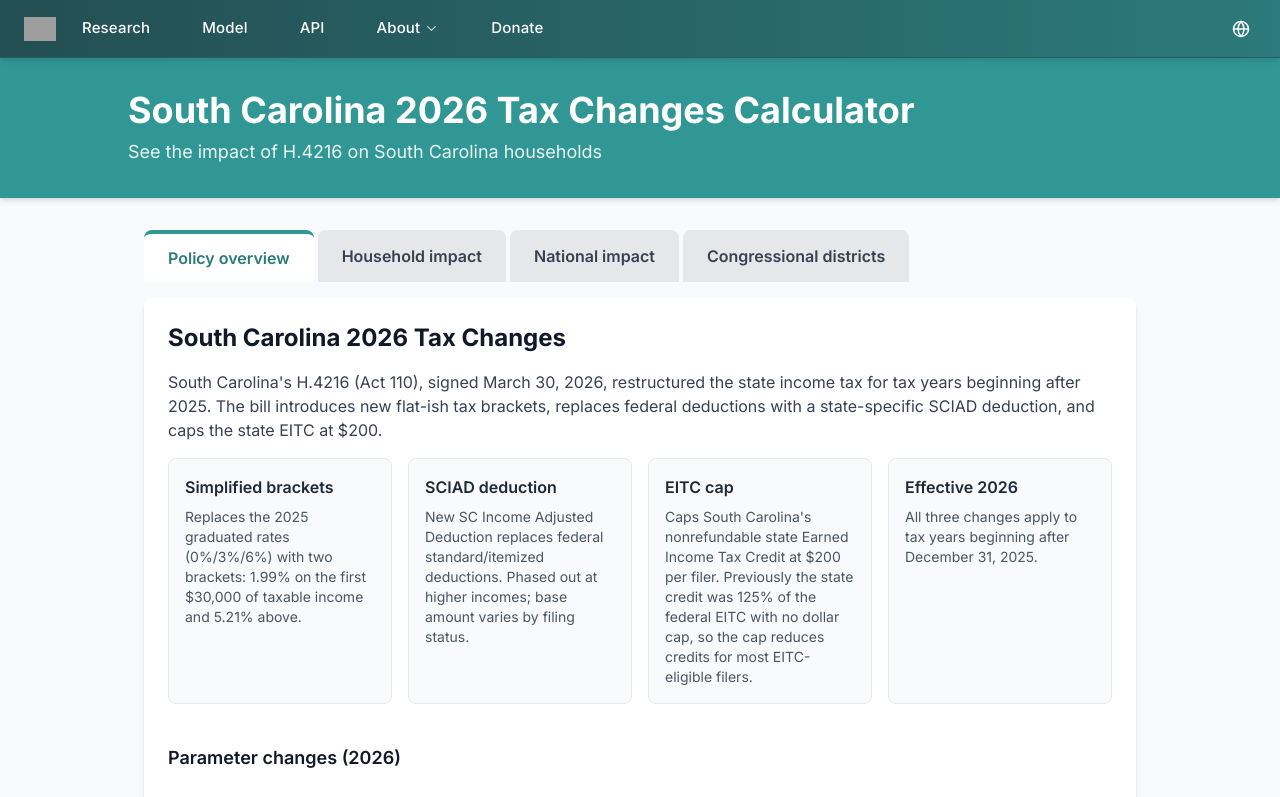
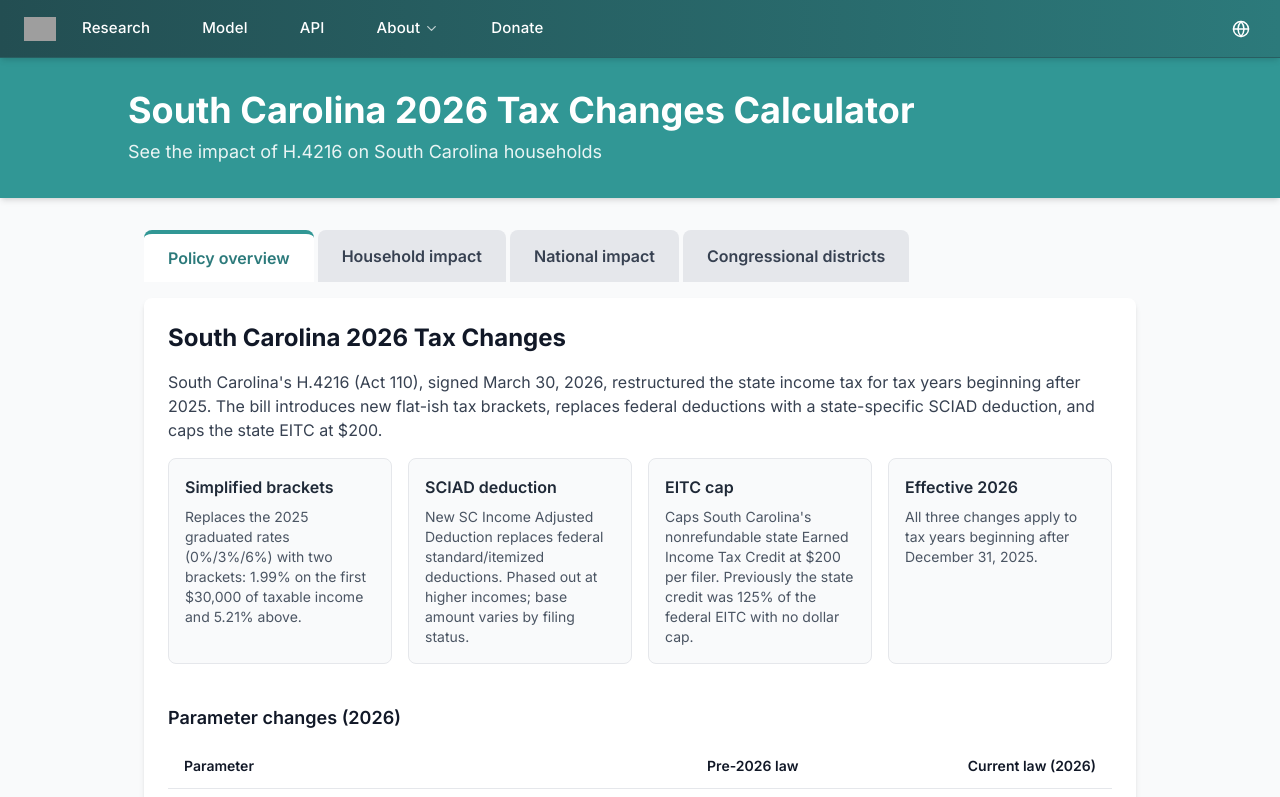
Before and after one commit to PolicyEngine/south-carolina-2026-tax-changes, a Next.js app in the folder frontend/: page /us/south-carolina-2026-tax-changes/ in a window 1280 px wide. Shown: the top 797 px of the page. Built offline with nearby package versions, Linux system fonts and the light colour scheme; grey boxes are pictures that could not be loaded.

Commit message:
Remove 'reduces credits for most filers' from EITC cap card

```diff
--- a/frontend/components/PolicyOverview.tsx
+++ b/frontend/components/PolicyOverview.tsx
@@ -35,8 +35,7 @@ export default function PolicyOverview() {
             <p className="text-sm text-gray-600">
               Caps South Carolina&apos;s nonrefundable state Earned Income Tax Credit
               at $200 per filer. Previously the state credit was 125% of the
-              federal EITC with no dollar cap, so the cap reduces credits for
-              most EITC-eligible filers.
+              federal EITC with no dollar cap.
             </p>
           </div>
           <div className="bg-gray-50 border border-gray-200 rounded-lg p-4">
```
